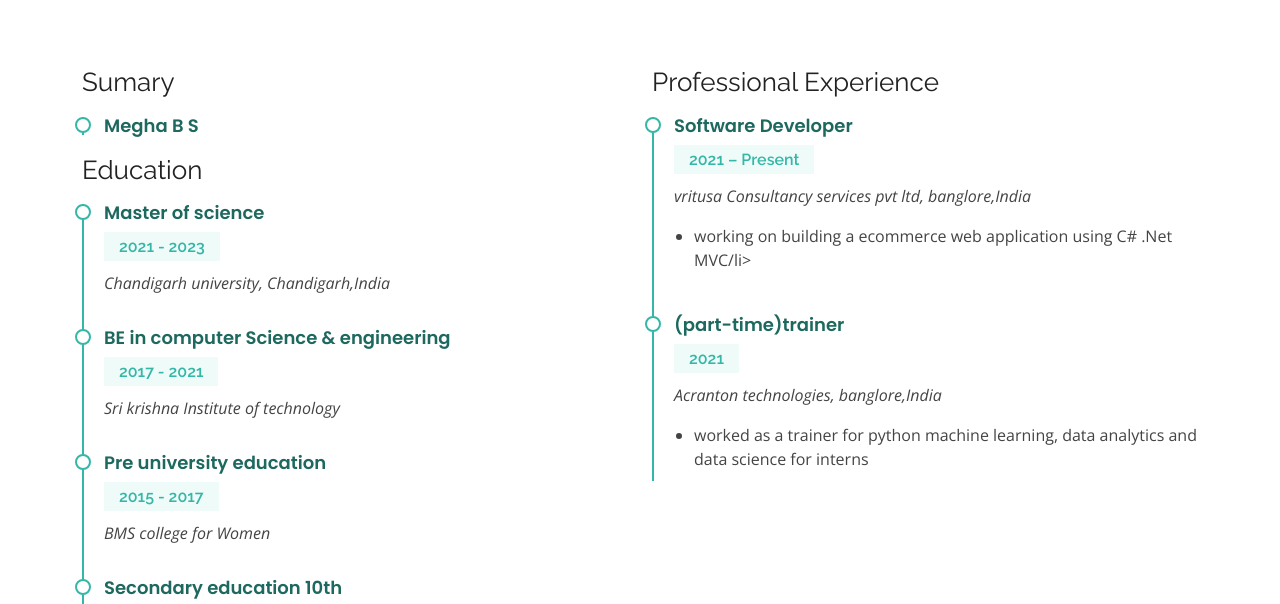
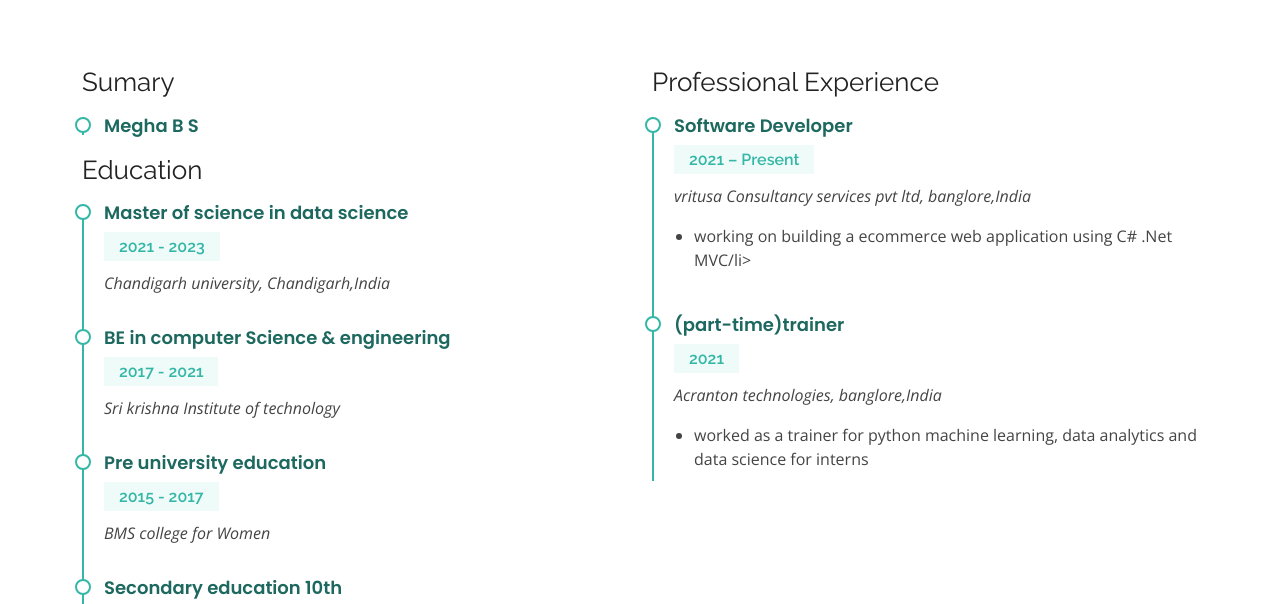
Before and after one commit to meghabasavaraju19/meghabasavaraju19.github.io, a plain HTML site: page resume.html in a window 1280 px wide. Shown: the part 171-775 px from the top of the page. Drawn offline with nearby package versions, Linux system fonts and the light colour scheme.

Commit message:
Update resume.html

```diff
--- a/resume.html
+++ b/resume.html
@@ -90,7 +90,7 @@
 
             <h3 class="resume-title">Education</h3>
             <div class="resume-item">
-              <h4>Master of science</h4>
+              <h4>Master of science in data science</h4>
               <h5>2021 - 2023</h5>
               <p><em>Chandigarh university, Chandigarh,India</em></p>
             </div>
```
